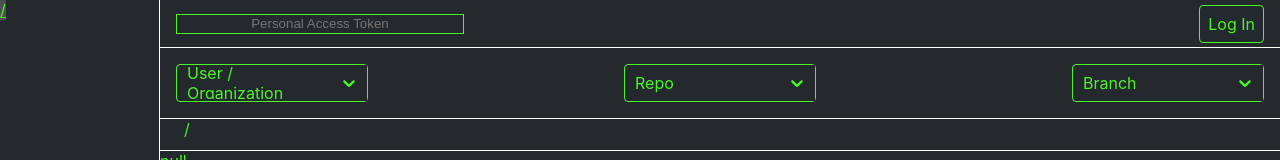
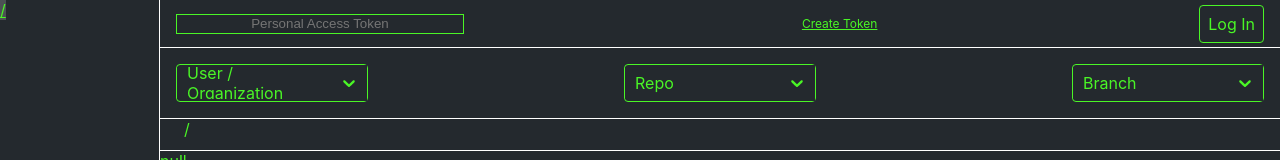
Before and after one commit to mpan-wework/github, a React (Create React App) app: page /#/blob-viewer in a window 1280 px wide. Shown: the top 160 px of the page. Built offline with nearby package versions, Linux system fonts and the light colour scheme.

Commit message:
feat(NavBar): add tutorial for token (#15)

```diff
--- a/src/components/BlobViewer/NavBar/Container.js
+++ b/src/components/BlobViewer/NavBar/Container.js
@@ -40,12 +40,21 @@ const Container = (props) => {
           </>
         )
         : (
+          <>
+            <a
+              className={styles.tutorial}
+              href="https://github.com/settings/tokens"target="_blank"
+              rel="noopener noreferrer"
+            >
+              Create Token
+            </a>
             <div
               className={[styles.login, styles.compButton].join(' ')}
               onClick={login}
             >
               Log In
             </div>
+          </>
         )}
     </div>
   );
--- a/src/components/BlobViewer/NavBar/Container.module.scss
+++ b/src/components/BlobViewer/NavBar/Container.module.scss
@@ -42,3 +42,8 @@
   padding: 0.5rem;
   border-radius: 4px;
 }
+
+.tutorial {
+  color: $fore-color;
+  font-size: 12px;
+}
```
Lines whose indentation alone changed are shown as unchanged.
